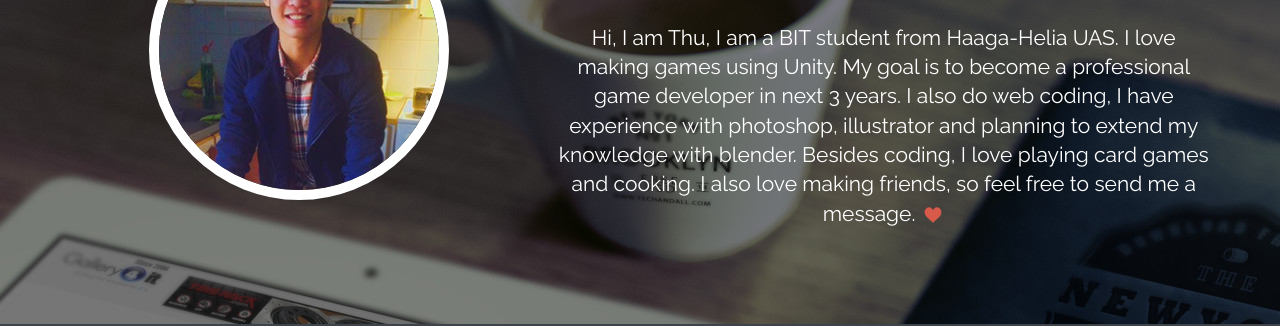
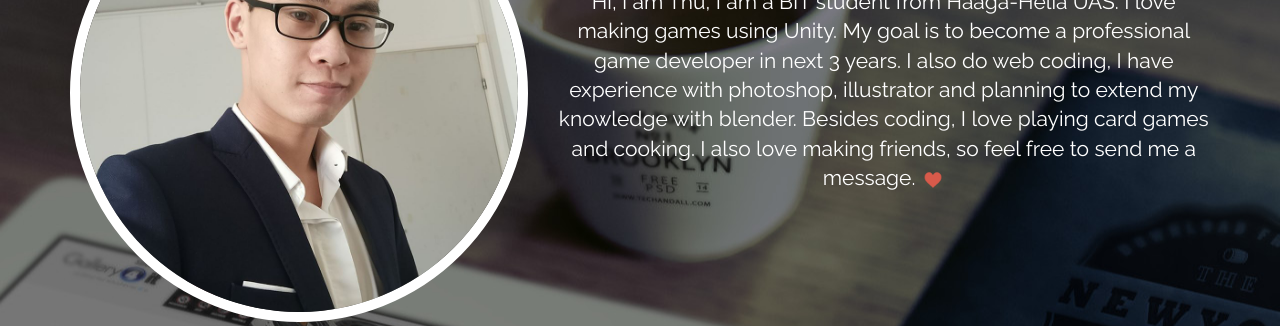
Before and after one commit to nghiemthu/thunghiem, a plain HTML site: page MyWebsite/index.html in a window 1280 px wide. Shown: the part 226-552 px from the top of the page. Drawn offline with nearby package versions, Linux system fonts and the light colour scheme.

Commit message:
Update index.html

```diff
--- a/MyWebsite/index.html
+++ b/MyWebsite/index.html
@@ -79,7 +79,7 @@
     			<div class="row">
 
     				<div class="col-sm-5 animated slideInLeft">
-		    			<img src="assets/img/PF.png" alt="Thu Nghiem" class="profilePic">
+		    			<img src="assets/img/Avatar.jpg" alt="Thu Nghiem" class="profilePic">
     				</div><!-- col -->
 
 		    		<div class="col-sm-7 hero-text animated slideInRight">
```
